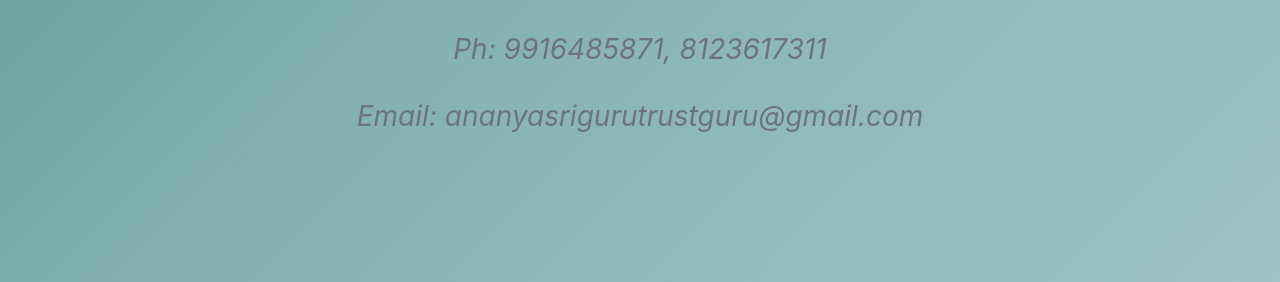
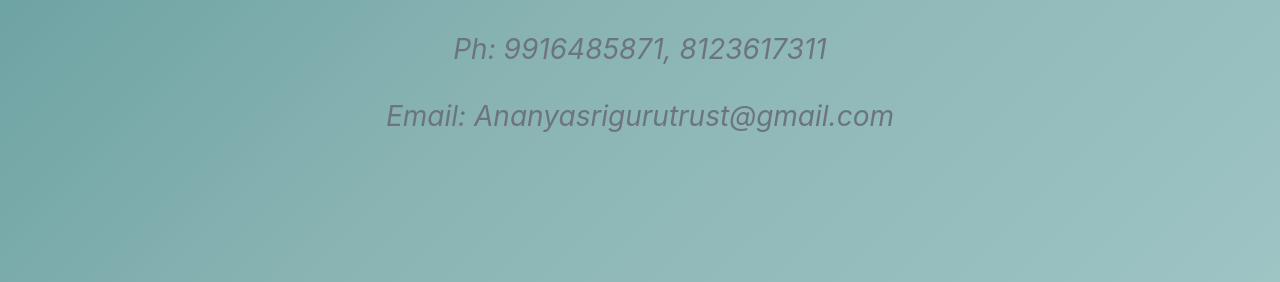
Before and after one commit to shreegurutrust22/ananyaschool, a Jekyll site: the page built from index.md, in a window 1280 px wide and 900 px high, scrolled down 5770 px. Shown: the part 161-443 px from the top of the window. Built offline with Jekyll 4.4.1, drawn with Linux system fonts in a browser that asks for light colours; some web fonts are replaced.

Commit message:
Update sitetext.yml

```diff
--- a/_data/sitetext.yml
+++ b/_data/sitetext.yml
@@ -124,7 +124,7 @@
 
   contact:
     title: "<br/>Contact Us"
-    text: "No.151, Sri Guru, Ananya School for Autism,<br/><br/>S Nijalingappa layout, Davanagere<br/><br/>Ph: 9916485871, 8123617311<br/><br/>Email: ananyasrigurutrustguru@gmail.com"
+    text: "No.151, Sri Guru, Ananya School for Autism,<br/><br/>S Nijalingappa layout, Davanagere<br/><br/>Ph: 9916485871, 8123617311<br/><br/>Email: Ananyasrigurutrust@gmail.com"
     section: contact
     name: "Name*"
     name-validation: "Please enter your name."
```
